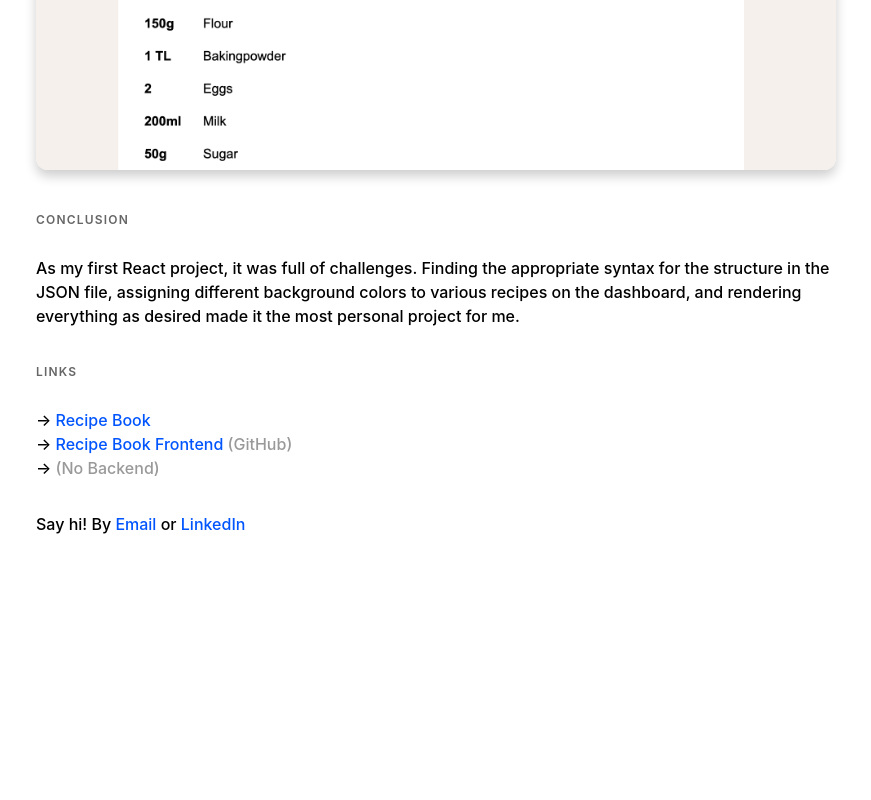
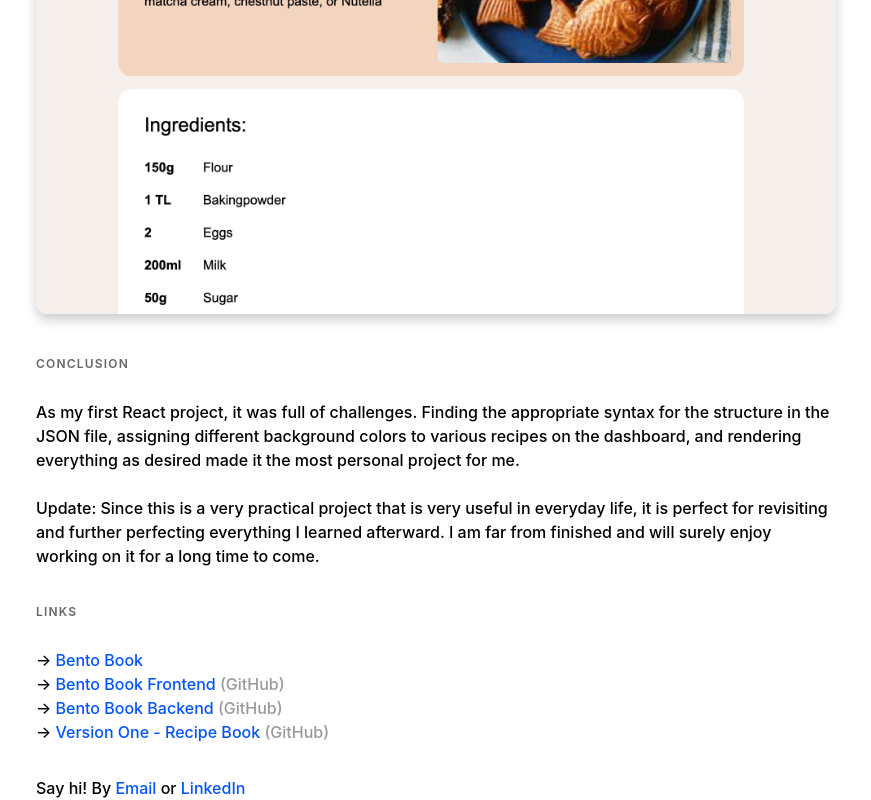
Before and after one commit to justArale/portfolio, a React (Vite) app: page /recipe-book in a window 1280 px wide. Shown: the part 1687-2487 px from the top of the page, without its empty margins (204-1075 px from the left). Before the commit the page ends 2223 px from the top, so only its background shows below. Built offline with nearby package versions, Linux system fonts and the light colour scheme.

Commit message:
updated text to match with current bento box project state

```diff
--- a/src/pages/HomePage.jsx
+++ b/src/pages/HomePage.jsx
@@ -54,7 +54,7 @@ function HomePage() {
                 <div className="iconWrapper">
                   <p className="bodyLarge">📖</p>
                 </div>
-                <h1 className="bodyLarge">Recipe Book</h1>
+                <h1 className="bodyLarge">Bento Book</h1>
               </div>
               <p className="body recipebook">
                 My very personal collection of favourite recipes.
--- a/src/pages/RecipeBookPage.jsx
+++ b/src/pages/RecipeBookPage.jsx
@@ -20,7 +20,7 @@ function RecipeBookPage() {
       </Link>
       <div className="intro">
         <div className="">
-          <h1 className="title">Recipe Book</h1>
+          <h1 className="title">Bento Book</h1>
         </div>
         {isTextLoaded ? (
           <>
@@ -68,7 +68,14 @@ function RecipeBookPage() {
             deleted, and new ones added. The design was implemented with vanilla
             CSS. Today, I would incorporate a global database and authentication
             so that changes persist and everyone can customize and use their own
-            version.
+            version. (saved on branch: version-one)<br></br>
+            <br></br>Update: After completing the bootcamp, I updated the recipe
+            book with the skills I acquired afterward. I first built a backend
+            with all the necessary routes and adjusted the frontend accordingly.
+            Now, there is authentication, a RESTful API, React Context,
+            additional pages, of course, conditional rendering, and MongoDB
+            Atlas as the remote database. Additionally, I renamed it to Bento
+            Book and am currently working on the matching Bento Box CSS layout.
           </p>
         )}
       </div>
@@ -94,6 +101,11 @@ function RecipeBookPage() {
             different background colors to various recipes on the dashboard, and
             rendering everything as desired made it the most personal project
             for me.
+            <br></br>
+            <br></br>Update: Since this is a very practical project that is very
+            useful in everyday life, it is perfect for revisiting and further
+            perfecting everything I learned afterward. I am far from finished
+            and will surely enjoy working on it for a long time to come.
           </p>
         )}
       </div>
@@ -113,7 +125,7 @@ function RecipeBookPage() {
               href="https://arale-recipe-book.netlify.app/"
               target="_blank"
             >
-              Recipe Book
+              Bento Book
             </a>
             <br />→{" "}
             <a
@@ -121,10 +133,27 @@ function RecipeBookPage() {
               target="_blank"
               href="https://github.com/justArale/recipe-book-app"
             >
-              Recipe Book Frontend
+              Bento Book Frontend
             </a>{" "}
             <span className="hint">(GitHub)</span>
-            <br />→ <span className="hint">(No Backend)</span>
+            <br />→{" "}
+            <a
+              className="bodyLink"
+              target="_blank"
+              href="https://github.com/justArale/recipe-book-server"
+            >
+              Bento Book Backend
+            </a>{" "}
+            <span className="hint">(GitHub)</span>
+            <br />→{" "}
+            <a
+              className="bodyLink"
+              target="_blank"
+              href="https://github.com/justArale/recipe-book-app/tree/version-one"
+            >
+              Version One - Recipe Book
+            </a>{" "}
+            <span className="hint">(GitHub)</span>
           </p>
         )}
       </div>
```
